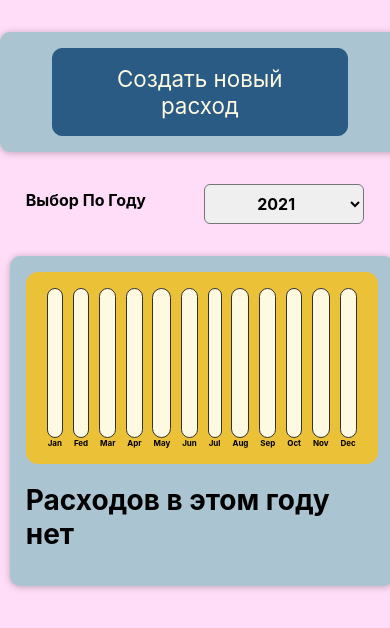
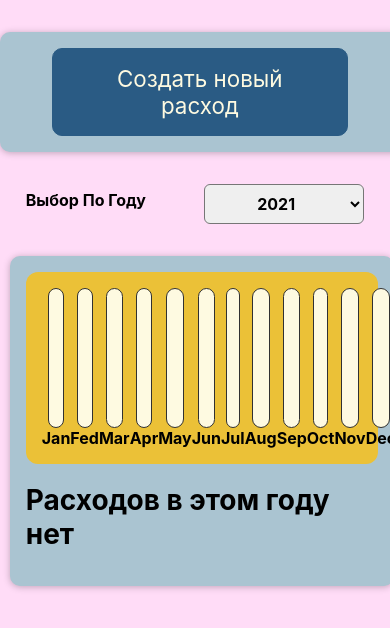
Before and after one commit to Holman52/LearnReact, a React (Create React App) app: page / in a window 390 px wide. Shown: the top 628 px of the page. Built offline with nearby package versions, Linux system fonts and the light colour scheme.

Commit message:
Конец базы

```diff
--- a/src/App.jsx
+++ b/src/App.jsx
@@ -8,7 +8,7 @@ function App() {
     {
       id: '1',
       product: 'Телефон',
-      date: new Date(2023, 10, 1),
+      date: new Date(2024, 10, 1),
       price: 700,
     },
     {
@@ -20,7 +20,7 @@ function App() {
     {
       id: '3',
       product: 'ПК',
-      date: new Date(2023, 9, 14),
+      date: new Date(2024, 9, 14),
       price: 900,
     }
   ];
--- a/src/components/diagram/Diagram.css
+++ b/src/components/diagram/Diagram.css
@@ -7,3 +7,9 @@
   justify-content: space-around;
   height: 10rem;
 }
+/* @media (max-width: 576px) {
+  .diagram{
+    padding: 10px;
+    width: 23rem;
+  }
+} */
--- a/src/components/diagram/DiagramBar.css
+++ b/src/components/diagram/DiagramBar.css
@@ -24,6 +24,11 @@
 }
 .diagram-bar__label {
   font-weight: bold;
-  font-size: 0.5rem;
+  font-size: 1rem;
   text-align: center;
 }
+@media (max-width: 576px) {
+  .diagram-bar__inner{
+    width: 50%;
+  }
+}
--- a/src/index.css
+++ b/src/index.css
@@ -12,3 +12,7 @@ code {
   font-family: source-code-pro, Menlo, Monaco, Consolas, 'Courier New',
     monospace;
 }
+ul{
+  margin: 0px;
+  padding: 0px;
+}
```
